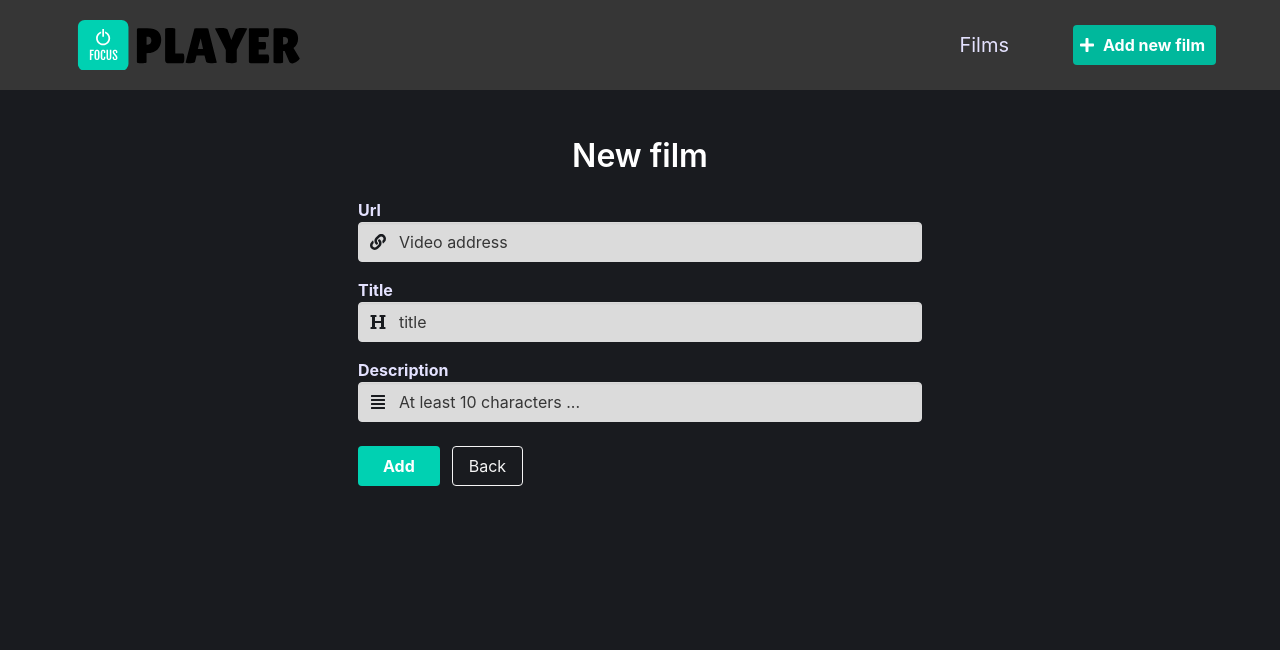
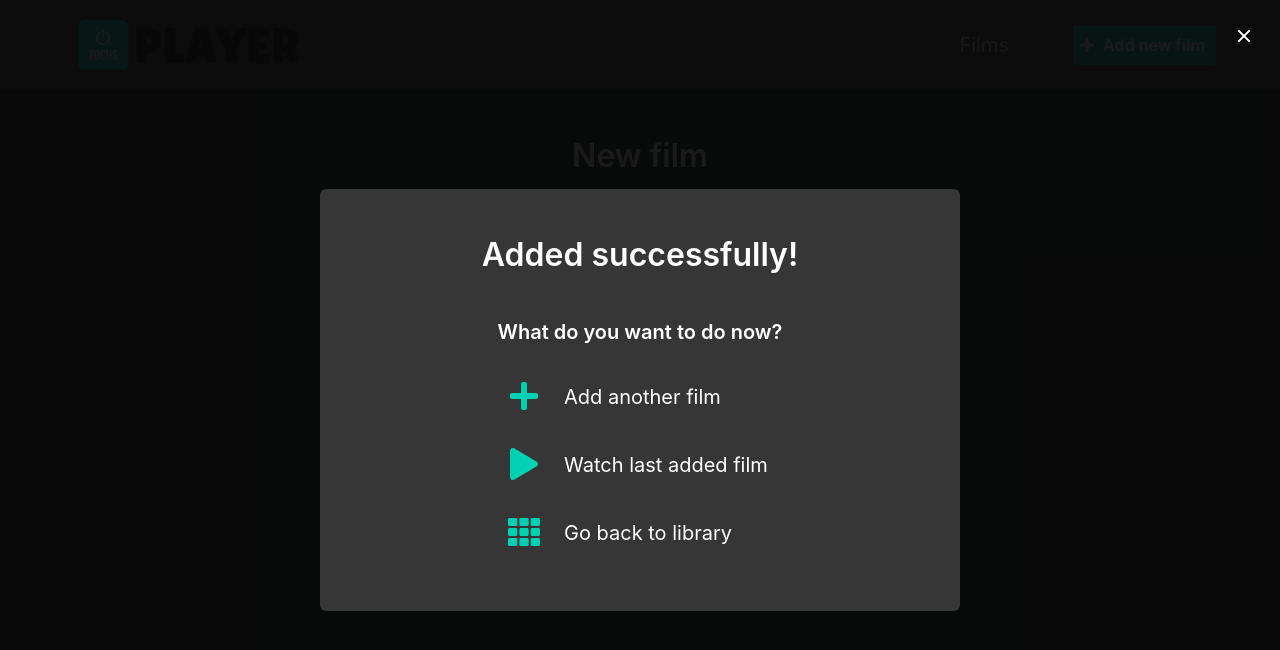
Before and after one commit to kargeb/focus-player, a React (Create React App) app: page /add-film in a window 1280 px wide. Shown: the top 650 px of the page. Built offline with nearby package versions, Linux system fonts and the light colour scheme; no server answers.

Commit message:
create modal showed after adding new film

```diff
--- a/src/components/addFilm/AddFilm.js
+++ b/src/components/addFilm/AddFilm.js
@@ -2,6 +2,7 @@ import { useHistory } from 'react-router-dom';
 import { Formik } from 'formik';
 import { useDispatch, useSelector } from 'react-redux';
 import { addFilm, filmsReducer } from '../../redux/filmsReducer';
+import AddFilmModal from './addFilmModal/AddFilmModal';
 
 const AddFilm = () => {
   const history = useHistory();
@@ -14,6 +15,7 @@ const AddFilm = () => {
 
   return (
     <div>
+      <AddFilmModal />
       <section className="section">
         <div className="container">
           <div className="columns">
--- /dev/null
+++ b/src/components/addFilm/addFilmModal/AddFilmModal.js
@@ -0,0 +1,78 @@
+/* eslint-disable jsx-a11y/anchor-is-valid */
+/* eslint-disable jsx-a11y/click-events-have-key-events */
+/* eslint-disable jsx-a11y/no-static-element-interactions */
+import { useDispatch } from 'react-redux';
+
+const AddFilmModal = () => {
+  return (
+    <div className="modal is-active">
+      <div className="modal-background" onClick={() => {}} />
+      <div className="modal-content">
+        <div className="box has-background-dark py-6">
+          <h4 className="title post-title has-text-centered mb-6">Added successfully!</h4>
+
+          <h4 className="title is-5 has-text-centered mb-5">What do you want to do now?</h4>
+          <div className="buttons is-flex-direction-column _added-film-buttons-container is-align-items-flex-start">
+            <a
+              className="button is-primary is-size-4 is-outlined _without-border is-medium is-flex is-align-items-center"
+              onClick={() => {}}
+            >
+              <span className="icon">
+                <span>
+                  <i className="fas fa-plus fa-lg" />
+                </span>
+              </span>
+              <span className="ml-4 is-size-5 has-text-white has-text-weight-normal">
+                Add another film
+              </span>
+            </a>
+            <a
+              className="button is-primary is-size-4 is-outlined _without-border is-medium is-flex is-align-items-center"
+              onClick={() => {}}
+            >
+              <span className="icon">
+                <span>
+                  <i className="fas fa-play fa-lg" />
+                </span>
+              </span>
+              <span className="ml-4 is-size-5 has-text-white has-text-weight-normal">
+                Watch last added film
+              </span>
+            </a>
+            <a
+              className="button is-primary is-size-4 is-outlined _without-border is-medium is-flex is-align-items-center"
+              onClick={() => {}}
+            >
+              <span className="icon">
+                <span>
+                  <i className="fas fa-th fa-lg" />
+                </span>
+              </span>
+              <span className="ml-4 is-size-5 has-text-white has-text-weight-normal">
+                Go back to library
+              </span>
+            </a>
+          </div>
+
+          {/* <div className="buttons is-centered">
+            <button type="button" className="button is-light is-outlined mr-4" onClick={() => {}}>
+              No
+            </button>
+            <button type="button" className="button is-primary is-outlined ml-4" onClick={() => {}}>
+              Yes
+            </button>
+          </div> */}
+        </div>
+      </div>
+      <button
+        type="button"
+        className="modal-close is-large"
+        aria-label="close"
+        // onClick={() => setDeleteModalVisibility(false)}
+        onClick={() => {}}
+      />
+    </div>
+  );
+};
+
+export default AddFilmModal;
--- a/src/index.scss
+++ b/src/index.scss
@@ -358,3 +358,7 @@ html {
 // ._placeholder::placeholder {
 //   color: #363636;
 // }
+._added-film-buttons-container {
+  width: 290px;
+  margin: 0 auto;
+}
--- a/src/redux/filmsReducer.js
+++ b/src/redux/filmsReducer.js
@@ -1,6 +1,6 @@
-const API_URL = 'https://agile-depths-96654.herokuapp.com';
+// const API_URL = 'https://agile-depths-96654.herokuapp.com';
 
-// const API_URL = 'http://localhost:3333';
+const API_URL = 'http://localhost:3333';
 
 const ADD_FILM_REQUESTED = 'ADD_FILM_REQUESTED';
 const ADD_FILM_SUCCEEDED = 'ADD_FILM_SUCCEEDED';
```
